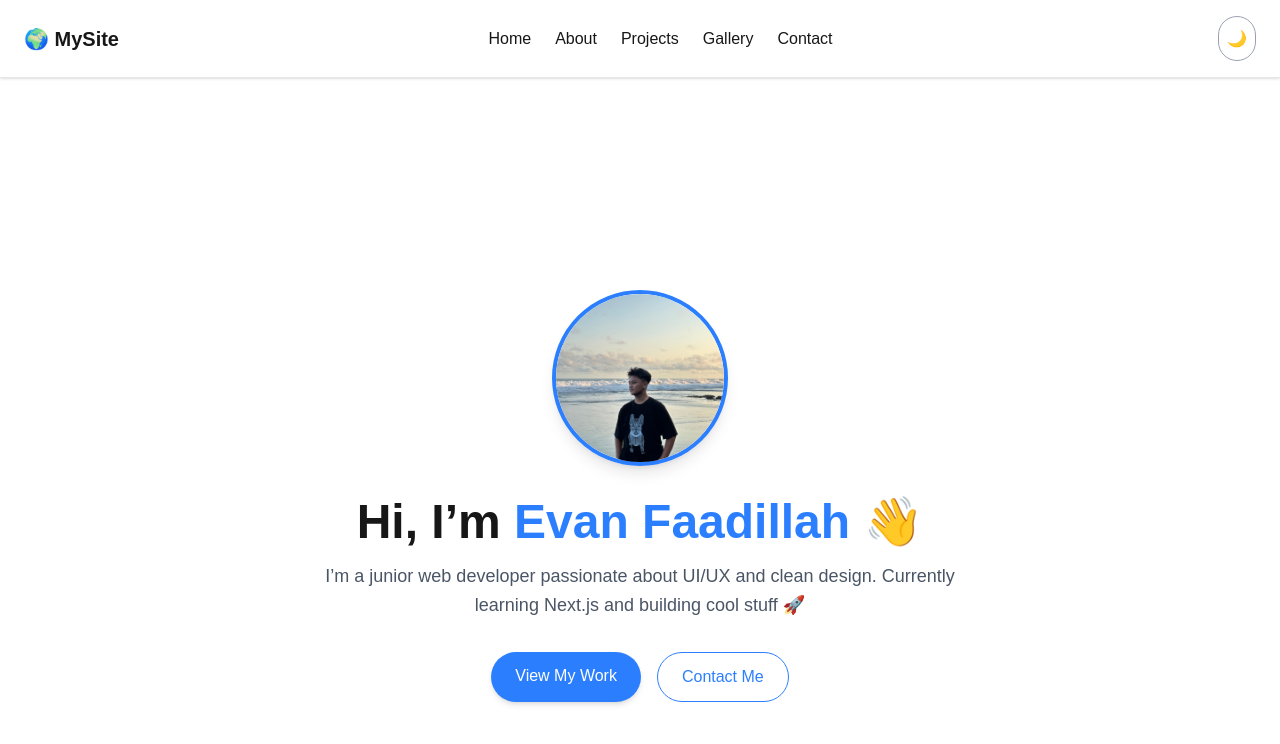
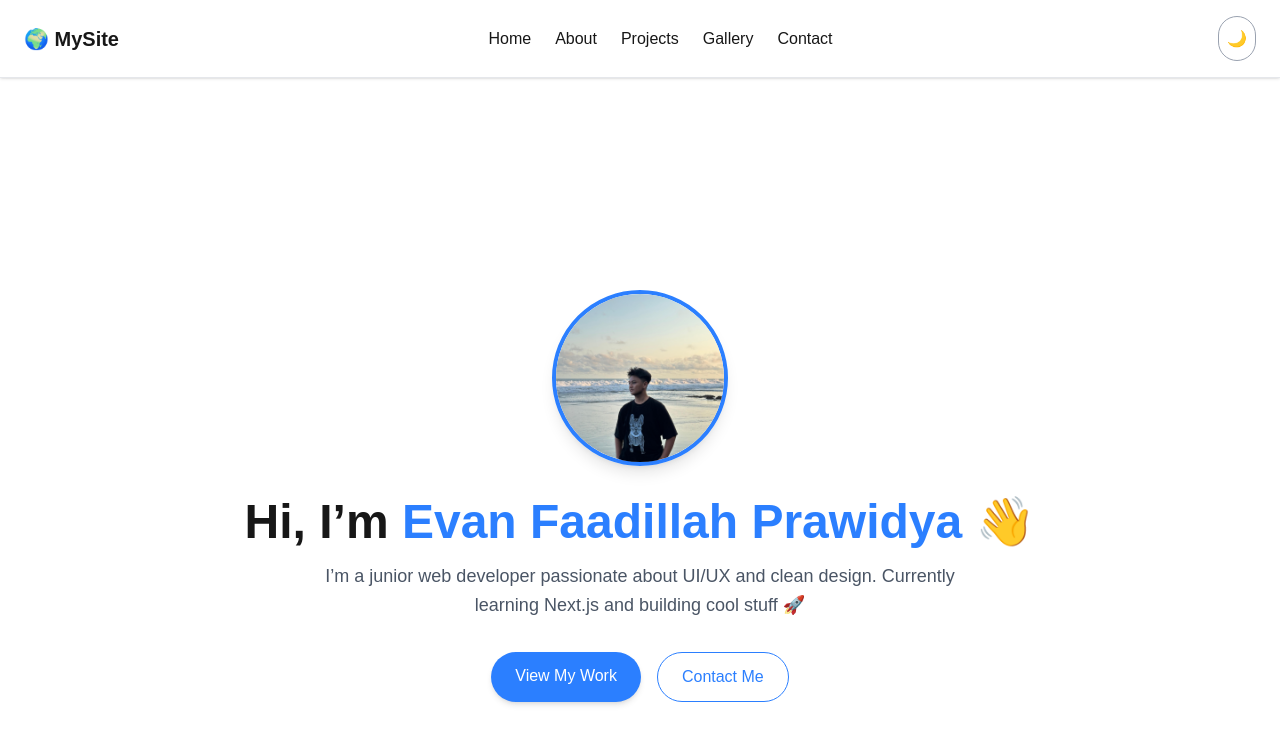
Before and after one commit to Epan0310/belajar_nextjs_2, a Next.js app: page / in a window 1280 px wide. Shown: the top 744 px of the page. Built offline with nearby package versions, Linux system fonts and the light colour scheme.

Commit message:
tambahin prawidya

```diff
--- a/src/app/page.tsx
+++ b/src/app/page.tsx
@@ -32,7 +32,9 @@ export default function Home() {
         className="text-3xl sm:text-4xl md:text-5xl font-bold mb-3 sm:mb-4"
       >
         Hi, I’m{" "}
-        <span className="text-blue-500 dark:text-blue-400">Evan Faadillah</span>{" "}
+        <span className="text-blue-500 dark:text-blue-400">
+          Evan Faadillah Prawidya
+        </span>{" "}
         👋
       </motion.h1>
 
```
